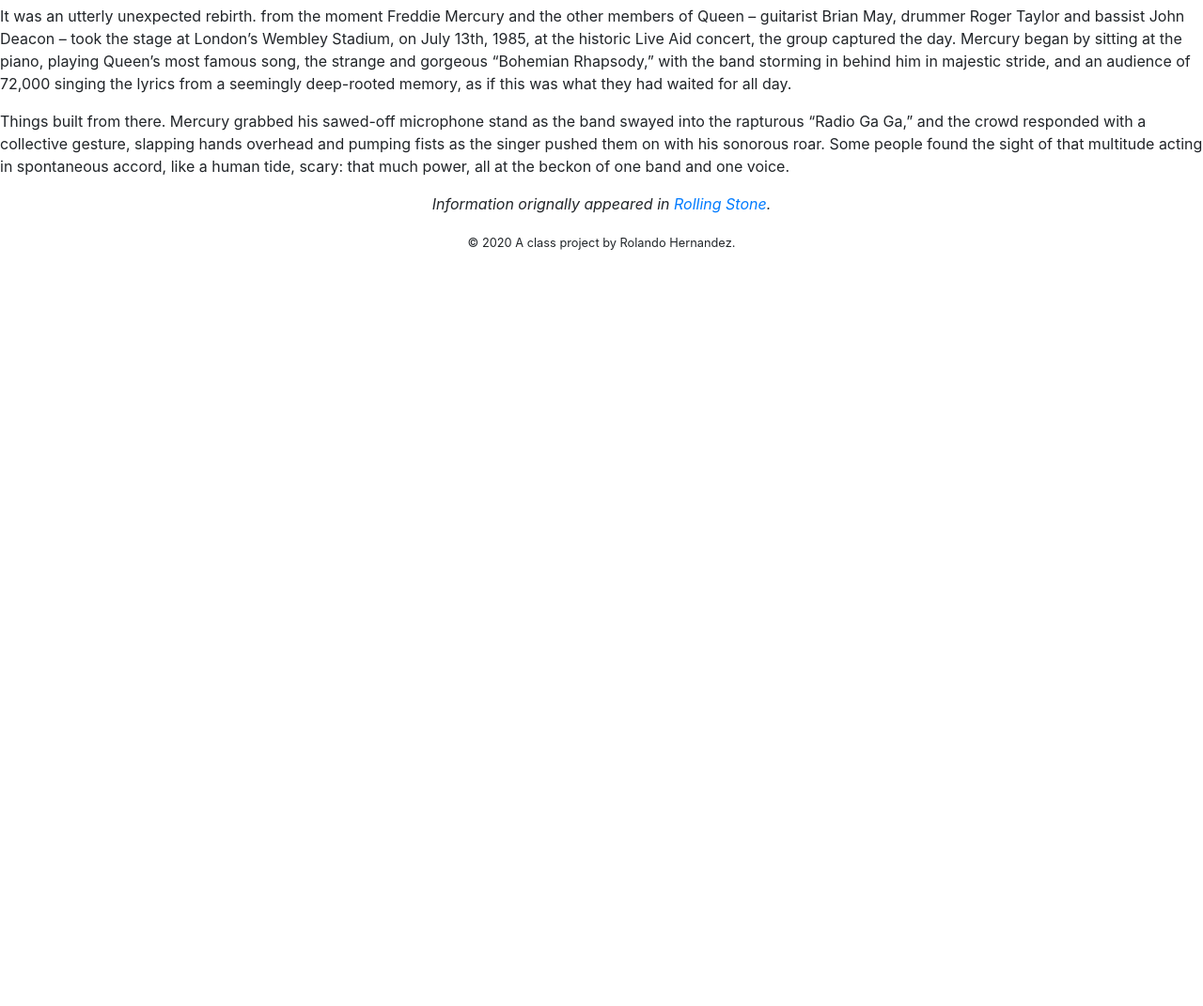
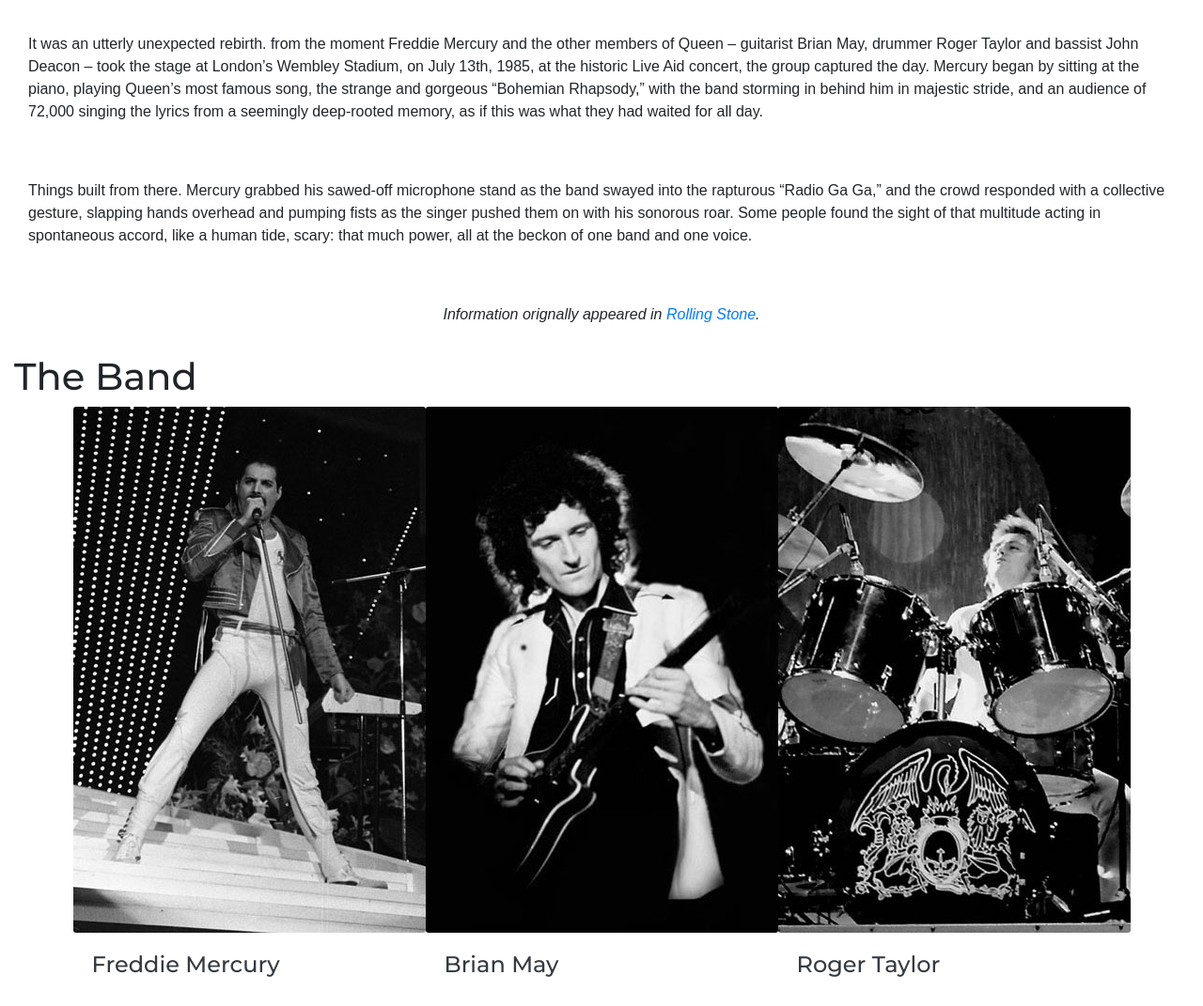
Before and after one commit to roliehdz/rolandohdz-finalproject, a website: page src/njk/index.njk in a window 1280 px wide. Shown: the part 688-1759 px from the top of the page at 94% size. Before the commit the page ends 973 px from the top, so only its background shows below. Drawn offline with nearby package versions, Linux system fonts and the light colour scheme; files that its build step writes are made by us from their sources; files whose address does not match are found by name.

Commit message:
google font

```diff
--- a/src/njk/discography.njk
+++ b/src/njk/discography.njk
@@ -12,8 +12,8 @@
         <img class="card-img img-fluid" src="img/discs/{{ discography.image }}" alt="{{ discography.title }}">
           <div class="container-fluid music container">
             <div class="card-body text-dark">
-              <h5 class="card-title text-dark"> {{ discography.title }}</h4>
-              <p class="card-text text-dark"> {{ discography.year }} </p>
+              <h4 class="card-title text-dark"> {{ discography.title }}</h4>
+              <h5 class="card-text text-dark"> {{ discography.year }} </h5>
             </div>
           </div>
       </div>
--- a/src/njk/index.njk
+++ b/src/njk/index.njk
@@ -1,9 +1,10 @@
 {%extends '_layouts/base.njk'%}
 {%block page_title %}Home{% endblock%}
 {%block page_description %}Welcome to the official Queen Webiste.{% endblock%}
+<link href="https://fonts.googleapis.com/css2?family=Montserrat:wght@500&display=swap" rel="stylesheet">
 
 {%block content%}
-<div class="container-fluid">
+<div class="container-fluid" id="summary">
   <div class="row justify-content-center">
       <h1>This is Queen</h1>
       <p>It was an utterly unexpected rebirth. from the moment Freddie Mercury and the other members of Queen – guitarist Brian May, drummer Roger Taylor and bassist John Deacon – took the stage at London’s Wembley Stadium, on July 13th, 1985, at the historic Live Aid concert, the group captured the day. Mercury began by sitting at the piano, playing Queen’s most famous song, the strange and gorgeous “Bohemian Rhapsody,” with the band storming in behind him in majestic stride, and an audience of 72,000 singing the lyrics from a seemingly deep-rooted memory, as if this was what they had waited for all day.</p>
@@ -12,4 +13,18 @@
   </div>
 </div>
 
+<div class="container-fluid members-container">
+ <h1>The Band</h1>
+  <div class="row justify-content-center">
+    {%for members in queen.members%}
+      <div class="cards-members">
+        <img class="card-img img-fluid" src="img/members/{{members.imagebw}}" alt="{{members.name}}">
+        <div class="card-body text-dark">
+          <h4 class="card-title"> <a href="{{members.slug}}.html" class="text-dark"> {{members.name}} </a> </h4>
+        </div>
+      </div>
+     {%endfor%}
+  </div>
+</div>
+
 {%endblock%}
--- a/src/scss/main.scss
+++ b/src/scss/main.scss
@@ -27,6 +27,18 @@
 
 @import "card";
 
+@import url('https://fonts.googleapis.com/css2?family=Montserrat:wght@500&display=swap');
+
+body {
+  font-family: Arial, Helvetica, sans-serif;
+  h1, h2, h3, h4{
+  font-family: 'Montserrat', sans-serif;
+  }
+  p {
+    margin: 30px;
+  }
+}
+
 .music-container {
   .music {
     position: relative;
```
Also changed, not shown: docs/css/main.css, docs/discography.html, docs/img/discs/Queen_A_Day_at_the_Races 2.jpg (added), docs/img/discs/Queen_Queen 2.png (added), docs/img/discs/Queen_Queen_II 2.jpg (added), docs/img/discs/Queen_Sheer_Heart_Attack 2.png (added), docs/img/discs/Queen_The_Game 2.png (added), docs/img/discs/Queen_The_Miracle 2.png (added), docs/img/discs/Queen_The_Works 2.png (added), docs/img/members/brian-may-bw 2.jpg (added), docs/index.html.
